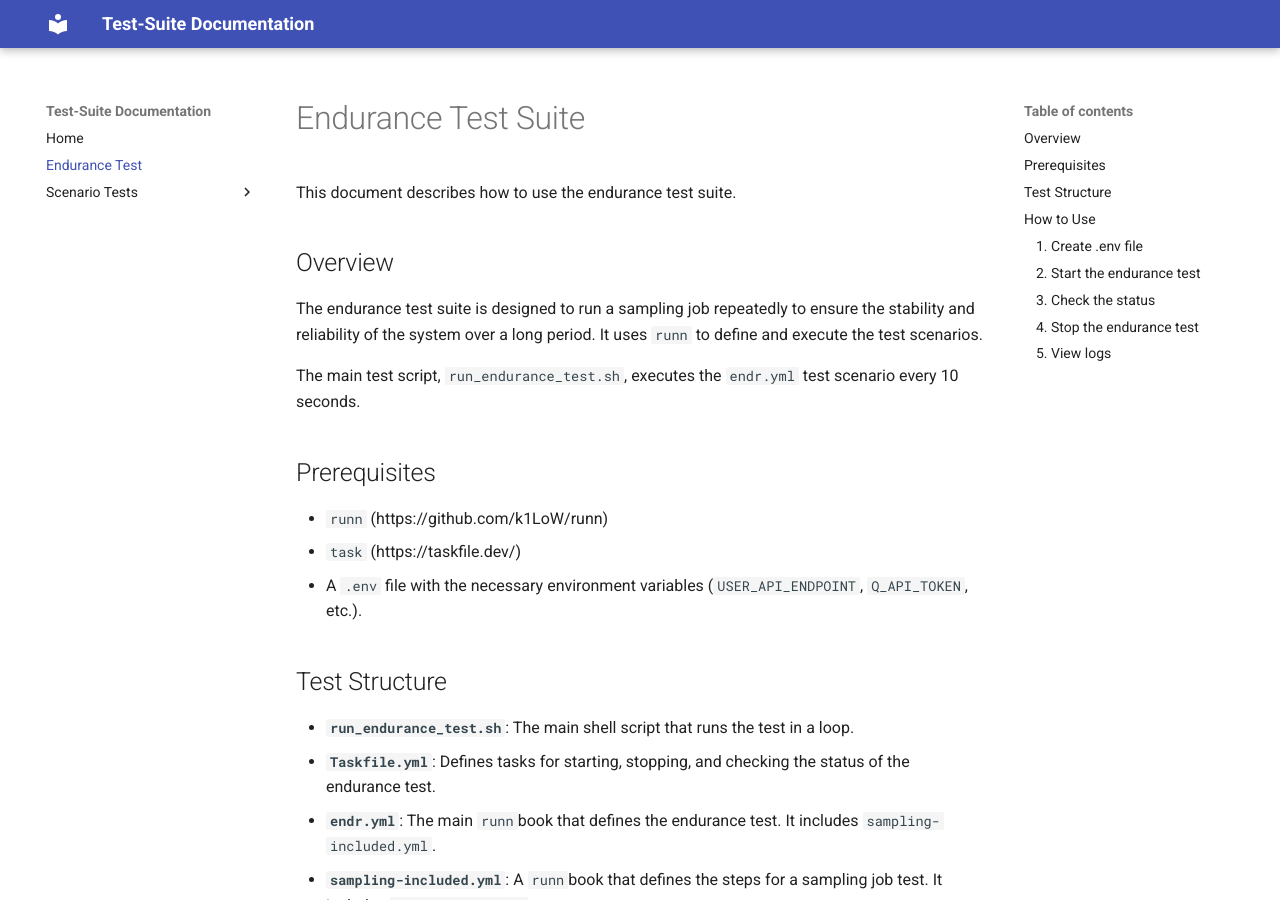
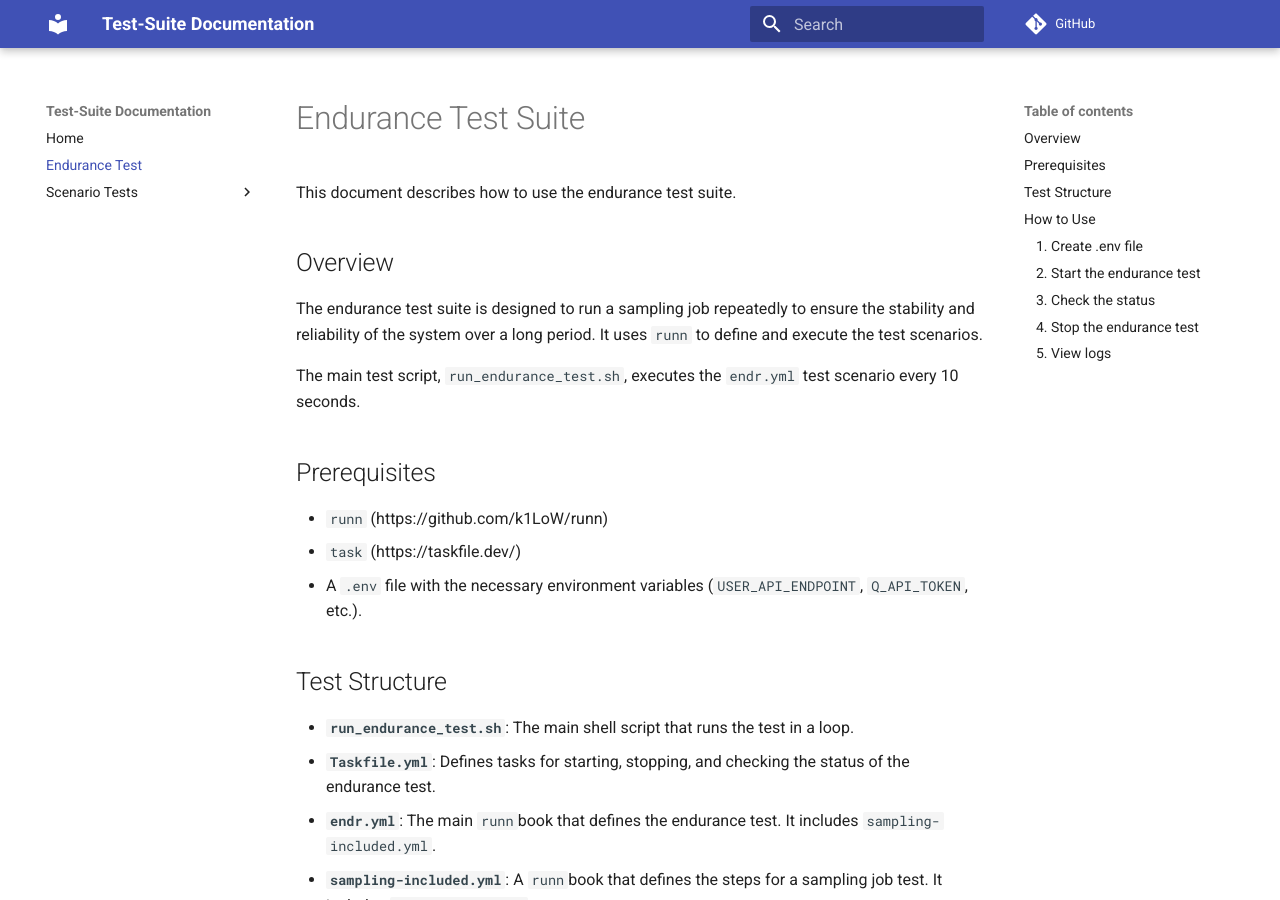
Before and after one commit to oqtopus-team/test-suite, an MkDocs documentation site: the page built from docs/endurance-test/README.md, in a window 1280 px wide and 900 px high. Built offline with MkDocs 1.6.1 and Material for MkDocs 9.7.7, drawn with Linux system fonts in a browser that asks for light colours; comment, search, counter and statistics services are not loaded.

Commit message:
feat(mkdocs): add repository details and search plugin

```diff
--- a/mkdocs.yml
+++ b/mkdocs.yml
@@ -1,7 +1,10 @@
 site_name: Test-Suite Documentation
+repo_url: https://github.com/qiqb-osaka/test-suite
+repo_name: GitHub
 theme:
   name: material
 plugins:
+  - search
   - include-markdown
 nav:
   - Home: index.md
```
